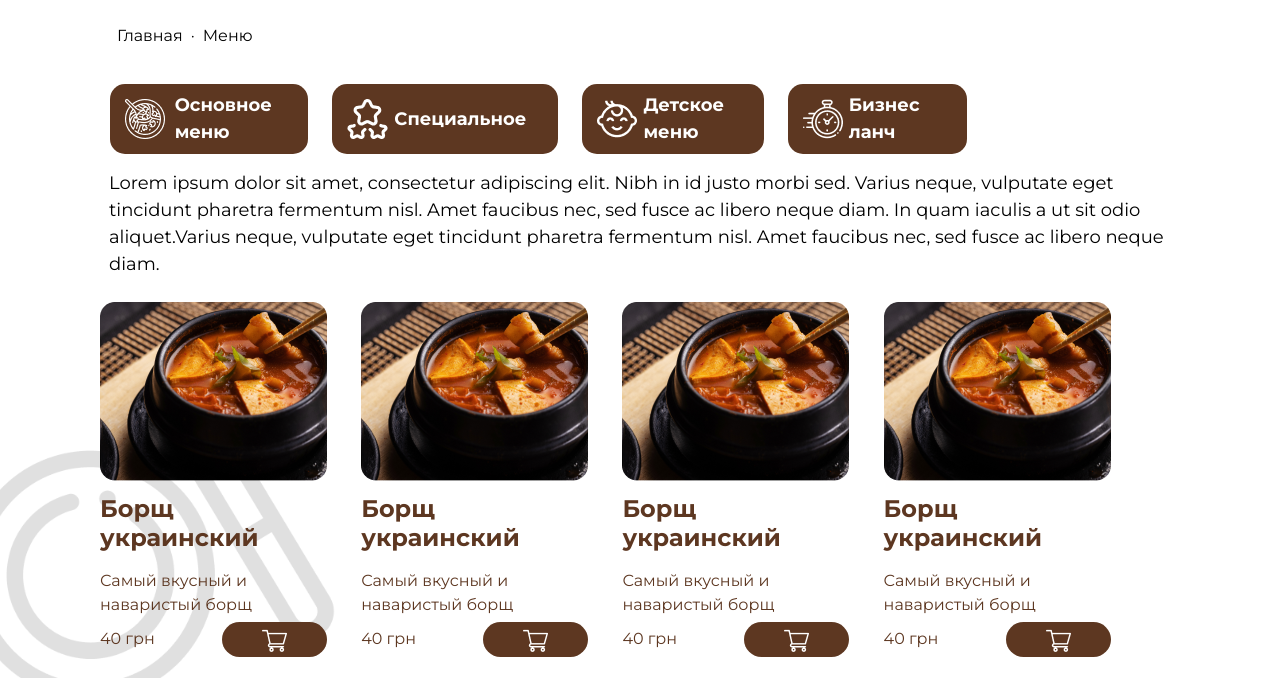
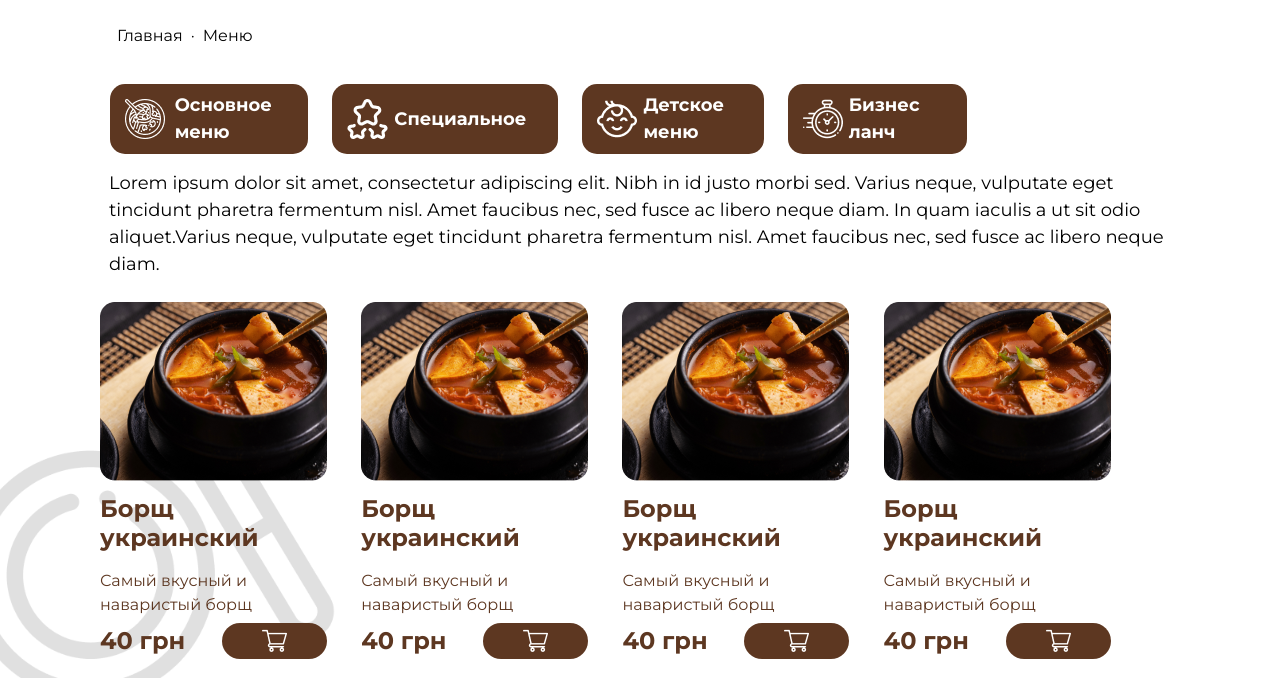
Before and after one commit to nedoseykin89/vimarco, a website with bundled scripts: page src/menuPage.html in a window 1280 px wide. Shown: the part 92-770 px from the top of the page. Built offline with nearby package versions, Linux system fonts and the light colour scheme; files whose address does not match are found by name.

Commit message:
first committ

```diff
--- a/src/js/main.js
+++ b/src/js/main.js
@@ -1,5 +1,4 @@
 //= lib/jquery.js
-
 ///= lib/slick.js
 //= lib/slick.min.js
 
--- a/src/partials/_s-menu-block.html
+++ b/src/partials/_s-menu-block.html
@@ -3,11 +3,10 @@
     <h3 class="menu-block__text mt-2">Борщ украинский</h3>
     <p class="mt-2">Самый вкусный и наваристый борщ</p>
     <div class="d-flex align-items-center justify-content-between">
-        <div class="price text-primary mb-1 mr-4">40 грн</div>
-        <object type="obj" data="obj">
-            <a href="#" class="cart-link bg-primary px-4 py-2">
-                <img src="./img/shopping-cart.png" alt="cart" class="m-3">
-            </a>
-        </object>
+        <div class="price text-primary">40 грн</div>
+
+        <button class="btn-cart bg-primary px-3">
+                <img src="./img/shopping-cart.png" alt="cart" class="px-4 py-1">
+            </button>
     </div>
 </div>
--- a/src/scss/styles.scss
+++ b/src/scss/styles.scss
@@ -83,9 +83,6 @@ h3 {
     transform: scale(1.05);
 }
 
-.cart-link {
-    border-radius: 35px;
-}
 
 .more-p {
     padding: 20px;
@@ -146,6 +143,7 @@ h3 {
 
 .full-menu {
     width: 100%;
+
     .sizer {
         width: 2%;
     }
@@ -243,11 +241,17 @@ h3 {
     font-size: 48px;
     font-weight: bold;
 }
+.price {
+    font-weight: bold;
+    font-size: 24px;
+    line-height: 29px;
+}
 .priceWeight {
     display: flex;
     justify-content: space-between;
     &__price {
         font-size: 36px;
+
     }
     &__weight {
         font-size: 18px;
@@ -255,6 +259,7 @@ h3 {
 }
 .cart-link {
     color: #fff;
+    border-radius: 84px;
 }
 .cart-link:hover {
     color: #1160f3;
@@ -285,6 +290,10 @@ h3 {
 }
 .menuBody {
     position: relative;
+}
+.btn-cart {
+    border: none;
+    border-radius: 35px;
 }
 @media screen and (max-width: 1124px) {
     .menu-area {
```
Also changed, not shown: src/partials/_menu-block.html (+4 -5 lines), dist/css/styles.css, dist/css/styles.min.css, dist/index.html, dist/js/main.js, dist/menuPage.html, 2 other files.
